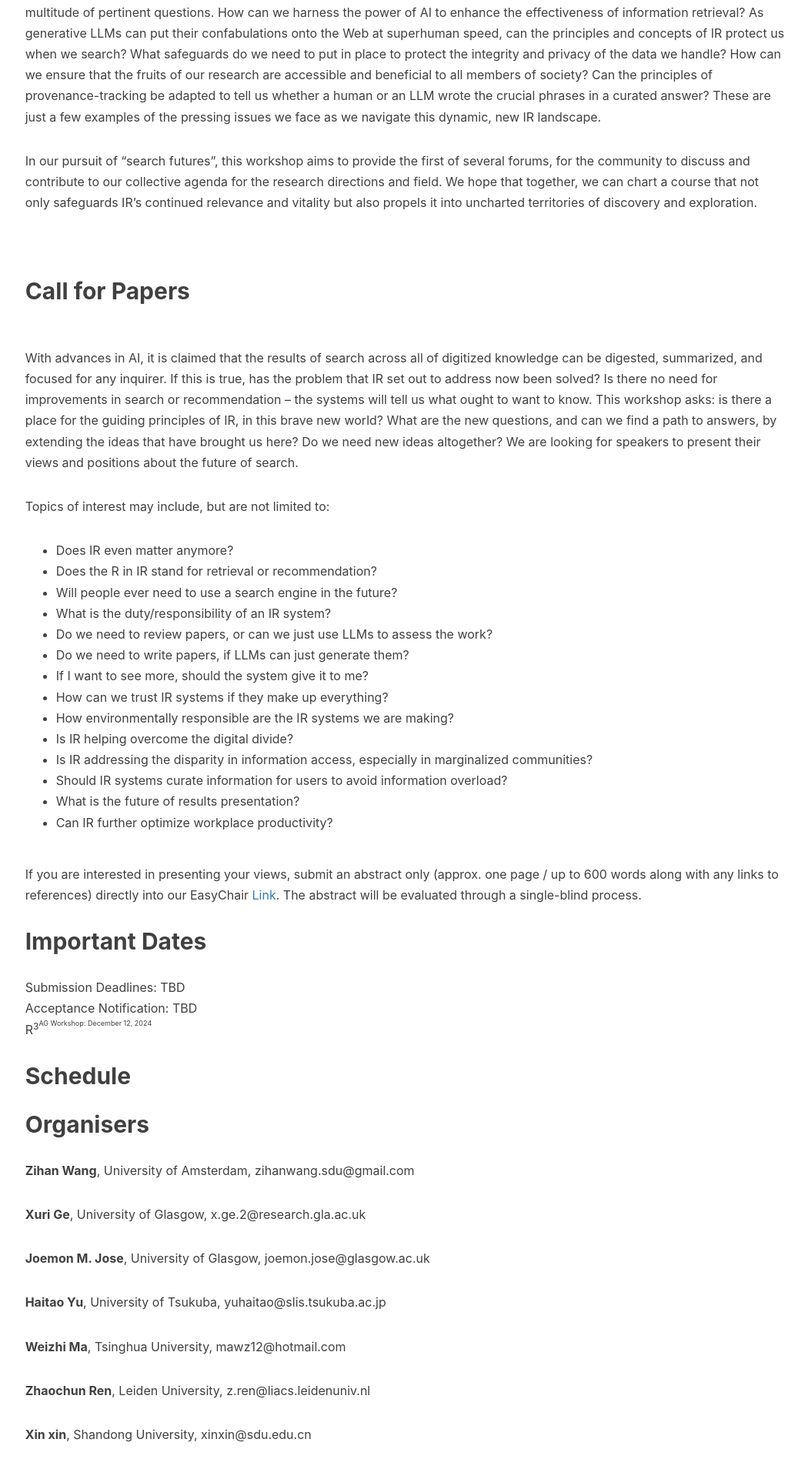
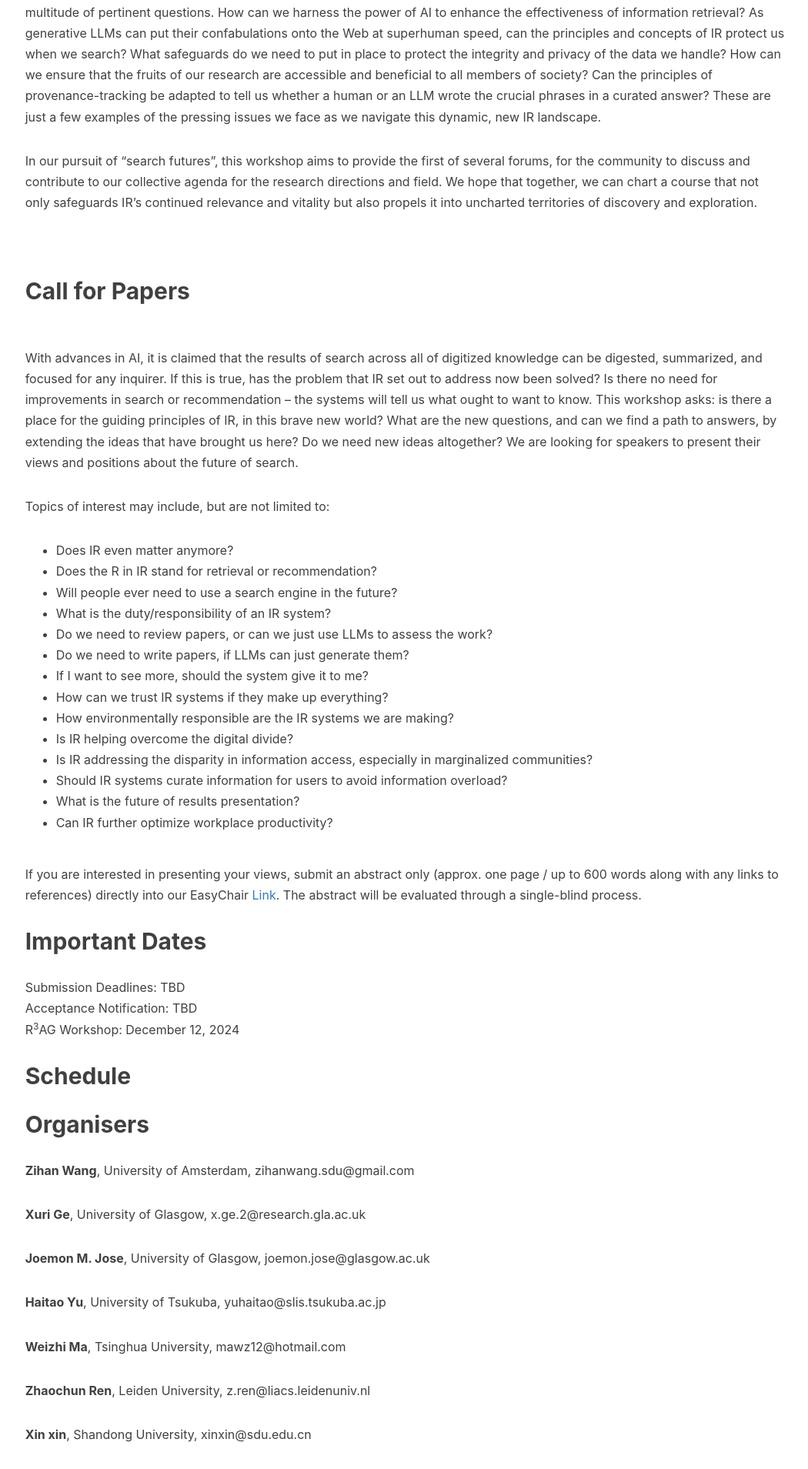
Before and after one commit to R3AG-SIGIR-AP/R3AG-SIGIR-AP.github.io, a Jekyll site: the page built from index.md, in a window 1280 px wide. Shown: the part 1116-3025 px from the top of the page at 77% size, without its empty margins (89-1139 px from the left). Built offline with Jekyll 4.4.1, drawn with Linux system fonts in a browser that asks for light colours; nearby versions of some CDN libraries; our own code applies the rules of GitHub Pages for plain Markdown files.

Commit message:
basic clean up

```diff
--- a/index.md
+++ b/index.md
@@ -45,7 +45,7 @@ If you are interested in presenting your views, submit an abstract only (approx.
 ## <a name='Important Dates' style="color: inherit; text-decoration: none; text-align: center;"> Important Dates </a>
 Submission Deadlines: TBD<br/>
 Acceptance Notification: TBD<br/>
-R<sup>3<sup>AG Workshop: December 12, 2024
+R<sup>3</sup>AG Workshop: December 12, 2024
 
 ## <a name='Schedule' style="color: inherit; text-decoration: none; text-align: center;"> Schedule </a>
 
```
